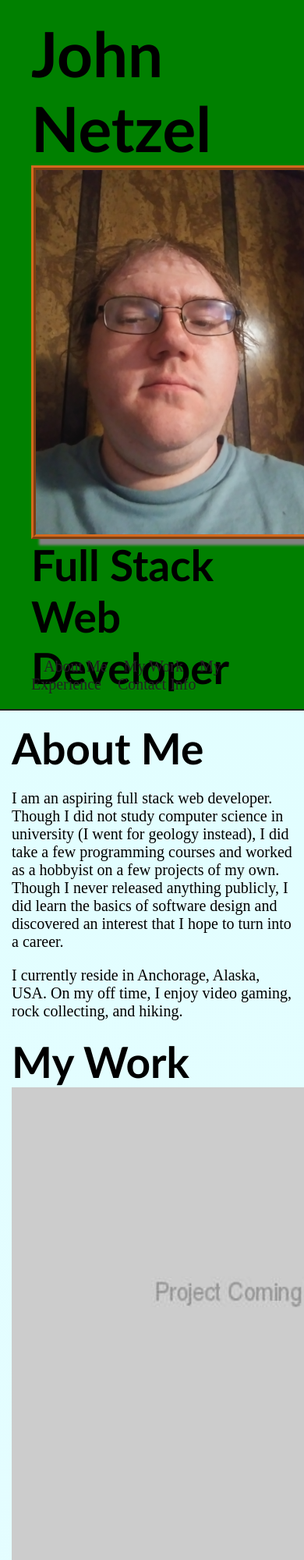
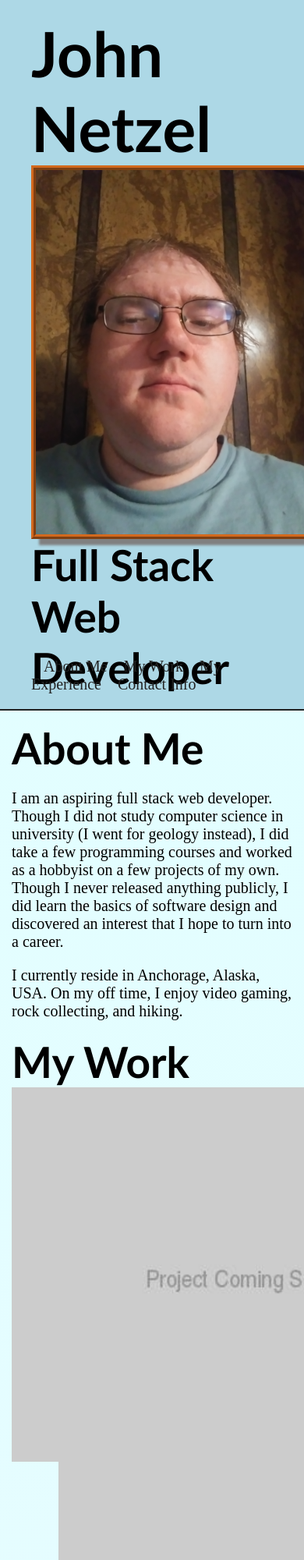
Before and after one commit to CommieDog/my-portfolio, a plain HTML site: page index.html in a window 390 px wide. Shown: the top 2000 px of the page at 78% size. Drawn offline with Linux system fonts and the light colour scheme.

Commit message:
Tweak responsive design of project showcase

```diff
--- a/assets/style.css
+++ b/assets/style.css
@@ -76,6 +76,7 @@ nav ul {
 .work-item {
     width: 400px;
     height: 320px;
+    margin: 0;
     float: left;
     display: inline;
 }
@@ -117,16 +118,11 @@ nav ul {
     width: 1200px;
 }
 
-#my-work figure {
-    font-size: 0;
-    margin: 0;
-    padding: 0;
-}
-
 #main-project
 {
     width: 800px;
     height: 640px;
+    margin: 0;
 }
 
 #my-experience {
@@ -135,46 +131,40 @@ nav ul {
 
 @media screen and (max-width: 992px)
 {
-    header {
-        background-color: red;
-    }
-
     #my-work {
-        width: 768px;
+        width: 750px;
     }
 
     .work-item {
-        width: 384px;
-        height: 307px;
+        width: 375px;
+        height: 300px;
     }
 
     #main-project
     {
-        width: 768px;
-        height: 614px;
+        width: 750px;
+        height: 600px;
     }
 }
 
 @media screen and (max-width: 768px)
 {
-    header {
-        background-color: green;
-    }
-
     #my-work {
-        width: 640px;
+        width: 600px;
     }
 
     .work-item {
-        /*width: 384px;
-        height: 307px;*/
-        width: 640px;
-        height: 512px;
+        width: 480px;
+        height: 384px;
+        margin: 0 auto; /* center element horziontally*/
+        /* Don't bother with float, screen size is too small to try */
+        display: block;
+        float: none;
     }
 
     #main-project
     {
-        width: 640px;
-        height: 512px;
+        width: 600px;
+        height: 480px;
     }
 }
--- a/index.html
+++ b/index.html
@@ -47,37 +47,37 @@
             <section id="my-work">
                 <h2>My Work</h2>
                 <div class="grid">
-                        <figure id="main-project" class="work-item float-left inline">
+                        <figure id="main-project" class="work-item ">
                             <img src="./assets/images/project-placeholder.jpg"/>
                         </figure>
-                        <figure class="work-item float-left inline">
+                        <figure class="work-item">
                             <img src="./assets/images/project-placeholder.jpg"/>
                         </figure>
-                        <figure class="work-item float-left inline">
+                        <figure class="work-item">
                             <img src="./assets/images/project-placeholder.jpg"/>
                         </figure>
-                        <figure class="work-item float-leftinline">
+                        <figure class="work-item">
                             <img src="./assets/images/project-placeholder.jpg"/>
                         </figure>
-                        <figure class="work-item float-left inline">
+                        <figure class="work-item">
                             <img src="./assets/images/project-placeholder.jpg"/>
                         </figure>
-                        <figure class="work-item float-left inline">
+                        <figure class="work-item">
                             <img src="./assets/images/project-placeholder.jpg"/>
                         </figure>
-                        <figure class="work-item float-left inline">
+                        <figure class="work-item">
                             <img src="./assets/images/project-placeholder.jpg"/>
                         </figure>
-                        <figure class="work-item float-left inline">
+                        <figure class="work-item">
                             <img src="./assets/images/project-placeholder.jpg"/>
                         </figure>
-                        <figure class="work-item float-left inline">
+                        <figure class="work-item">
                             <img src="./assets/images/project-placeholder.jpg"/>
                         </figure>
-                        <figure class="work-item float-left inline">
+                        <figure class="work-item">
                             <img src="./assets/images/project-placeholder.jpg"/>
                         </figure>
-                        <figure class="work-item float-left inline">
+                        <figure class="work-item">
                             <img src="./assets/images/project-placeholder.jpg"/>
                         </figure>
                 </div>
```
